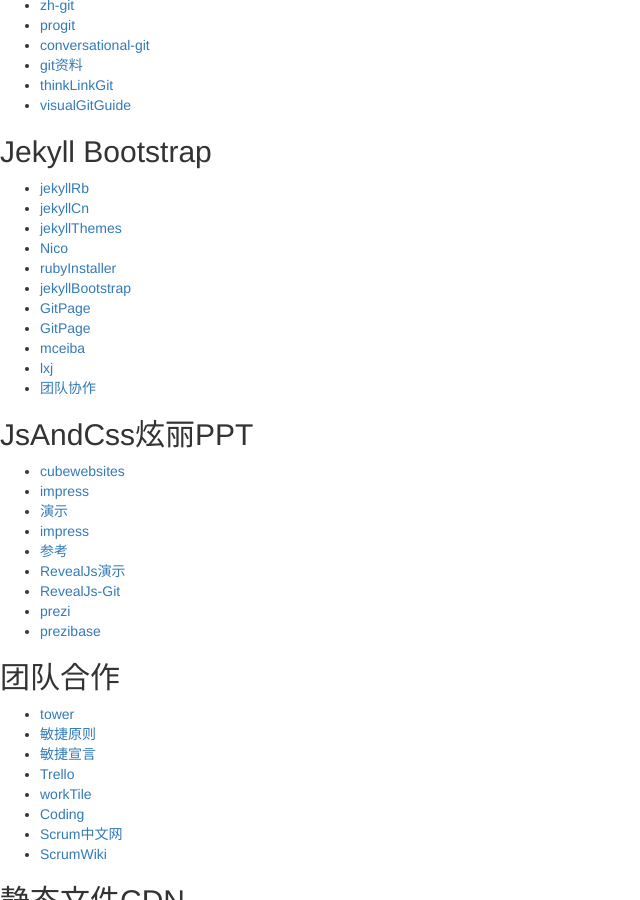
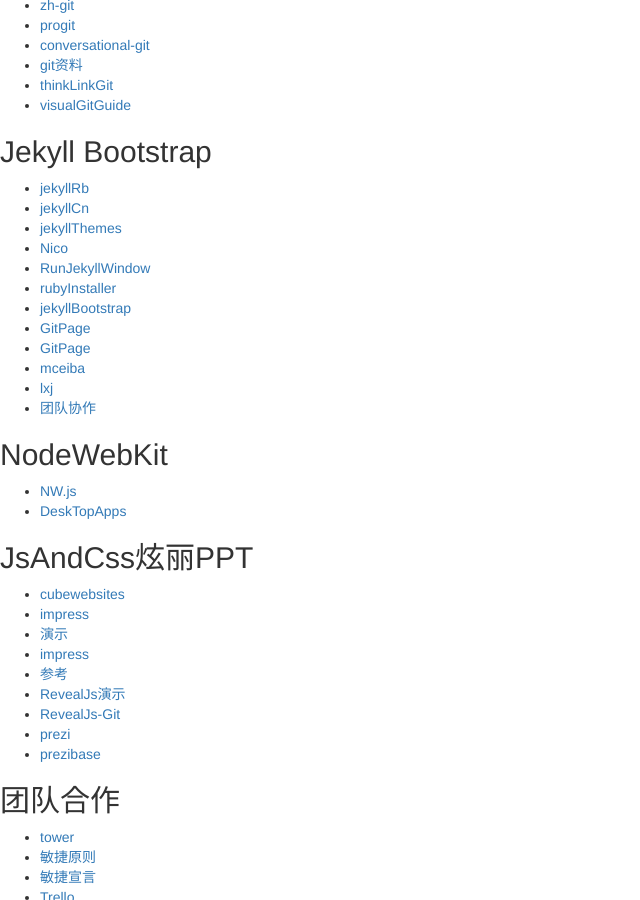
Before and after one commit to wkylin/wkylin.github.com, a Jekyll site: the page built from tech.html, in a window 1280 px wide and 900 px high, scrolled down 1437 px. Shown: the whole window, without its empty margins (0-640 px from the left). Built offline with Jekyll 4.4.1, drawn with Linux system fonts in a browser that asks for light colours; nearby versions of some CDN libraries; library files that are not in the unit come from our copies; comment, search, counter and statistics services are not loaded.

```diff
--- a/tech.html
+++ b/tech.html
@@ -52,6 +52,7 @@
     <li class="ui-list-item"><a href="http://jekyllcn.com/" target="_blank"><span class="ft-red">jekyllCn</span></a></li>
     <li class="ui-list-item"><a href="http://jekyllthemes.org/" target="_blank"><span class="ft-red">jekyllThemes</span></a></li>
     <li class="ui-list-item"><a href="http://lab.lepture.com/nico/zh/" target="_blank">Nico</a></li>
+    <li class="ui-list-item"><a href="http://jekyll-windows.juthilo.com/2-jekyll-gem/" target="_blank">RunJekyllWindow</a></li>
     <li class="ui-list-item"><a href="http://rubyinstaller.org/" target="_blank"><span class="ft-red">rubyInstaller</span></a></li>
     <li class="ui-list-item"><a href="http://jekyllbootstrap.com/" target="_blank">jekyllBootstrap</a></li>
     <li class="ui-list-item"><a href="http://www.cnblogs.com/purediy/archive/2013/03/07/2948892.html" target="_blank">GitPage</a></li>
@@ -60,7 +61,13 @@
     <li class="ui-list-item"><a href="http://www.lxj.name/" target="_blank">lxj</a></li>
     <li class="ui-list-item"><a href="http://xiaocong.github.io/blog/2013/03/20/team-collaboration-with-github/" target="_blank">团队协作</a></li>
 </ul>
-
+<div class="ui-title fn-clear">
+    <h2>NodeWebKit</h2>
+</div>
+<ul class="ui-list fn-clear">
+    <li class="ui-list-item"><a href="http://nwjs.io/">NW.js</a></li>
+    <li class="ui-list-item"><a href="http://modernweb.com/2014/02/10/build-desktop-apps-with-javascript-and-node-webkit/">DeskTopApps</a></li>
+</ul>
 <div class="ui-title fn-clear">
     <h2>JsAndCss炫丽PPT</h2>
 </div>
```
